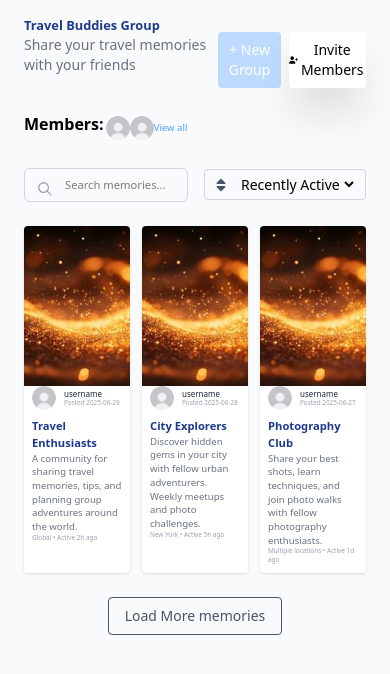
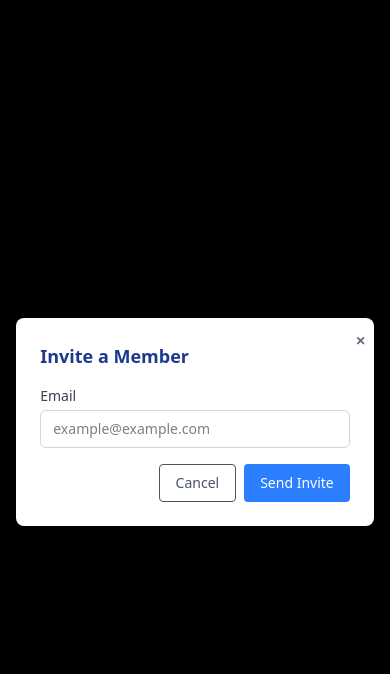
Before and after one commit to AzzamAlshaye/MemoryHub-frontend, a React (Vite) app: page /view-group in a window 390 px wide. Both pictures are taken after a click on the button "Invite Members". Shown: the top 674 px of the page. Built offline with nearby package versions, Linux system fonts and the light colour scheme.

Commit message:
add model to group view

```diff
--- a/src/pages/GroupView.jsx
+++ b/src/pages/GroupView.jsx
@@ -35,6 +35,7 @@
   ];
 // handel with sort
   const [communities, setCommunities] = useState(initialCommunities);
+  const [showModal, setShowModal] = useState(false);
   const [sortBy, setSortBy] = useState('recent');
   const [searchTerm, setSearchTerm] = useState('');
   const sortPosts = (data, criterion) => {
@@ -88,9 +89,12 @@
           </div>
           <div className="flex flex-row gap-2 mt-4 md:mt-0">
             <button className="bg-blue-200 hover:bg-blue-300 text-white text-sm p-2 lg:px-4 lg:py-2 rounded">+ New Group</button>
-            <button className="bg-white text-black shadow-2xl text-sm p-0 lg:px-4 lg:py-2 rounded flex items-center gap-0 lg:gap-2">
-              <FaUserPlus /> Invite Members
-            </button>
+  <button
+            onClick={() => setShowModal(true)}
+            className="bg-white text-black shadow-md text-sm px-4 py-2 rounded flex items-center gap-2"
+          >
+            <FaUserPlus /> Invite Members
+          </button>
           </div>
         </div>
         {/* group */}
@@ -148,12 +152,54 @@
             </div>
           ))}
         </div>
+
         {/* load more memories */}
         <div className="mt-6 flex justify-center">
           <button className="px-4 py-2 border rounded text-sm text-gray-600 hover:text-blue-500">
             Load More memories
           </button>
         </div>
+{/* show invite model */}
+      {showModal && (
+        <div className="fixed inset-0 bg-black bg-opacity-30 backdrop-blur-sm flex justify-center items-center z-50">
+          <div className="bg-white rounded-lg shadow-lg p-6 w-11/12 max-w-md relative">
+            <button
+              onClick={() => setShowModal(false)}
+              className="absolute top-2 right-2 text-gray-500 hover:text-red-500 text-lg font-bold">
+              &times;
+            </button>
+
+            <h2 className="text-lg font-semibold text-blue-900 mb-4">Invite a Member</h2>
+
+            <form className="space-y-4">
+              <div>
+                <label className="block text-sm font-medium text-gray-700">Email</label>
+                <input
+                  type="text"
+                  className="mt-1 block w-full border border-gray-300 rounded-md px-3 py-2 text-sm focus:outline-none focus:ring-blue-500 focus:border-blue-500"
+                  placeholder="example@example.com"
+                />
+              </div>
+
+              <div className="flex justify-end gap-2">
+                <button
+                  type="button"
+                  onClick={() => setShowModal(false)}
+                  className="text-sm px-4 py-2 border rounded text-gray-600 hover:text-red-500"
+                >
+                  Cancel
+                </button>
+                <button
+                  type="submit"
+                  className="text-sm px-4 py-2 bg-blue-500 text-white rounded hover:bg-blue-600"
+                >
+                  Send Invite
+                </button>
+              </div>
+            </form>
+          </div>
+        </div>
+      )}
       </div>
     </>
   );
```
